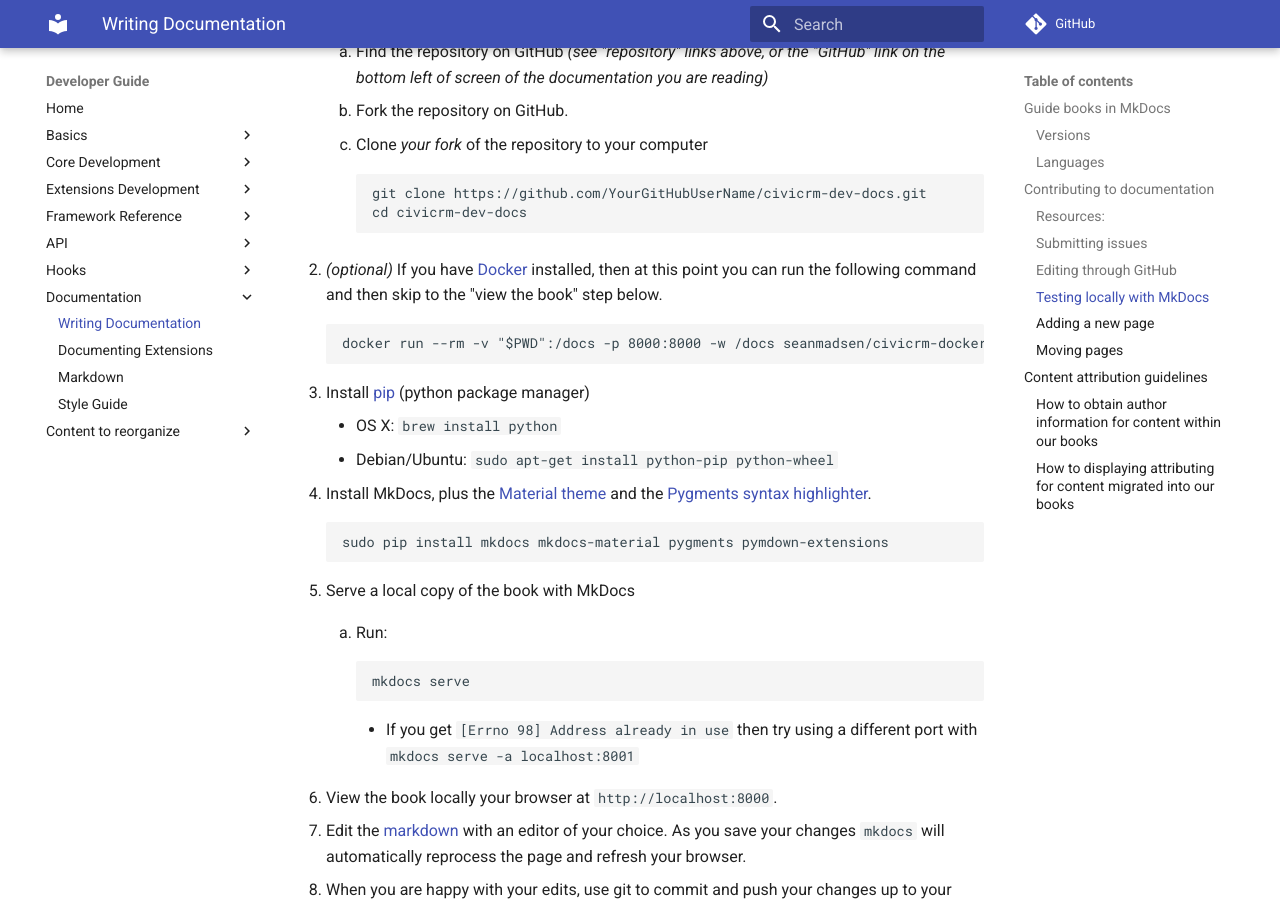
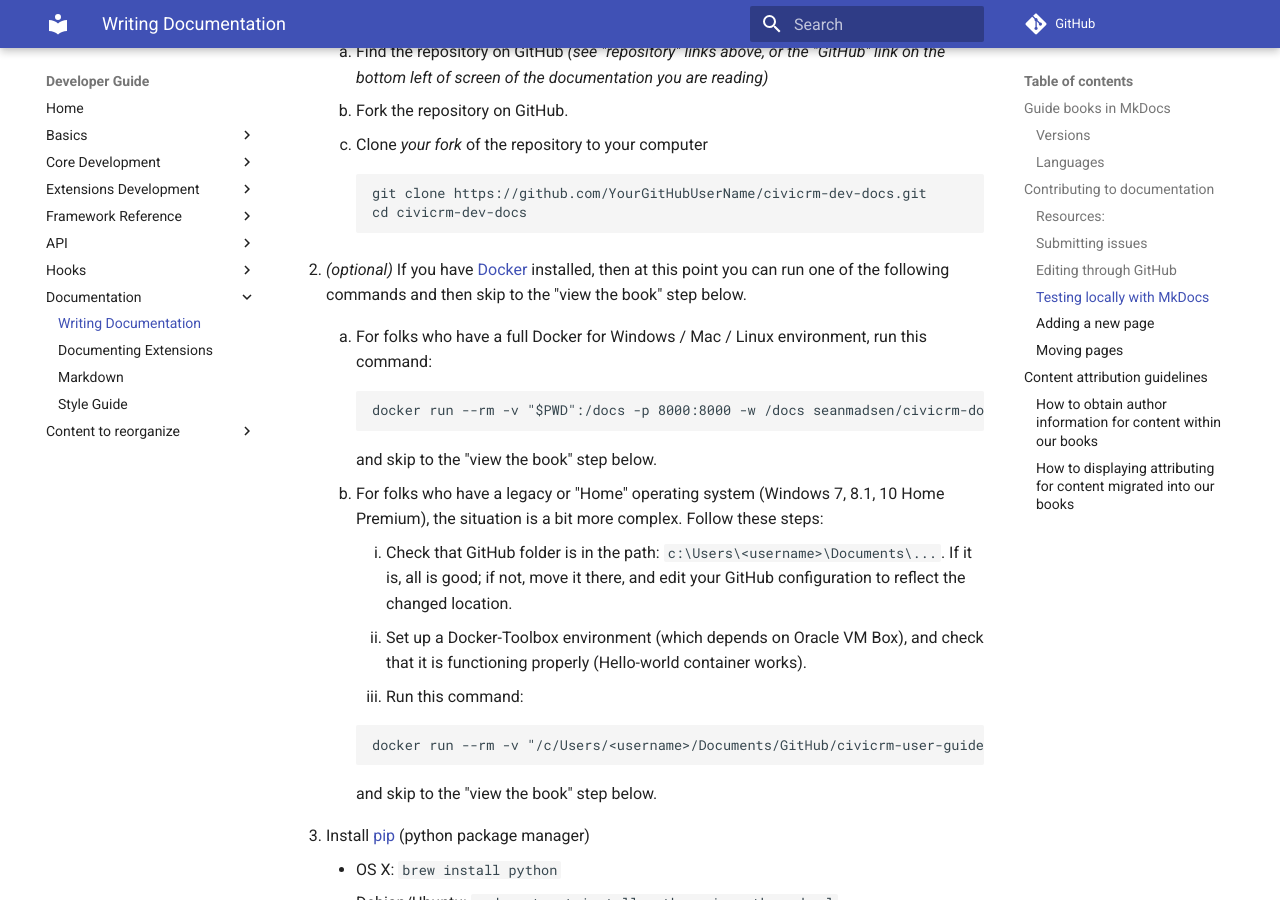
Before and after one commit to civicrm/civicrm-dev-docs, an MkDocs documentation site: the page built from docs/documentation/index.md, in a window 1280 px wide and 900 px high, scrolled down 2115 px. Built offline with MkDocs 1.6.1 and Material for MkDocs 9.7.7, drawn with Linux system fonts in a browser that asks for light colours; comment, search, counter and statistics services are not loaded; old or Windows-style settings are respelled for this version of MkDocs.

Commit message:
Revise for Legacy OS - Docker Toolbox
Identify two environments:  Docker for Windows / Mac / Linux and Legacy
OS (Windows 7, 8.1, 10 Home Premium).  Provide docker run commeands for
each environment.

````diff
--- a/docs/documentation/index.md
+++ b/docs/documentation/index.md
@@ -68,11 +68,24 @@
         cd civicrm-dev-docs
         ```
 
-1. *(optional)* If you have [Docker](https://www.docker.com/) installed, then at this point you can run the following command and then skip to the "view the book" step below.
+1. *(optional)* If you have [Docker](https://www.docker.com/) installed, then at this point you can run one of the following commands and then skip to the "view the book" step below.
+	1. For folks who have a full Docker for Windows / Mac / Linux environment, run this command:
 
-    ```
-    docker run --rm -v "$PWD":/docs -p 8000:8000 -w /docs seanmadsen/civicrm-docker-mkdocs serve --dirtyreload -a 0.0.0.0:8000
-    ```
+		```
+		docker run --rm -v "$PWD":/docs -p 8000:8000 -w /docs seanmadsen/civicrm-docker-mkdocs serve --dirtyreload -a 0.0.0.0:8000
+		```
+
+		and skip to the "view the book" step below.
+
+	1. For folks who have a legacy or "Home" operating system (Windows 7, 8.1, 10 Home Premium), the situation is a bit more complex.  Follow these steps:
+		1.  Check that GitHub folder is in the path:  ```c:\Users\<username>\Documents\...```.  If it is, all is good; if not, move it there, and edit your GitHub configuration to reflect the changed location.
+		1.  Set up a Docker-Toolbox environment (which depends on Oracle VM Box), and check that it is functioning properly (Hello-world container works).
+		1.  Run this command:
+
+		```
+		docker run --rm -v "/c/Users/<username>/Documents/GitHub/civicrm-user-guide:/docs" -p 8000:8000 -w /docs seanmadsen/civicrm-docker-mkdocs serve --dirtyreload -a 0.0.0.0:8000
+		```
+		and skip to the "view the book" step below.
 
 1. Install [pip](https://pypi.python.org/pypi/pip) (python package manager)
 
````
